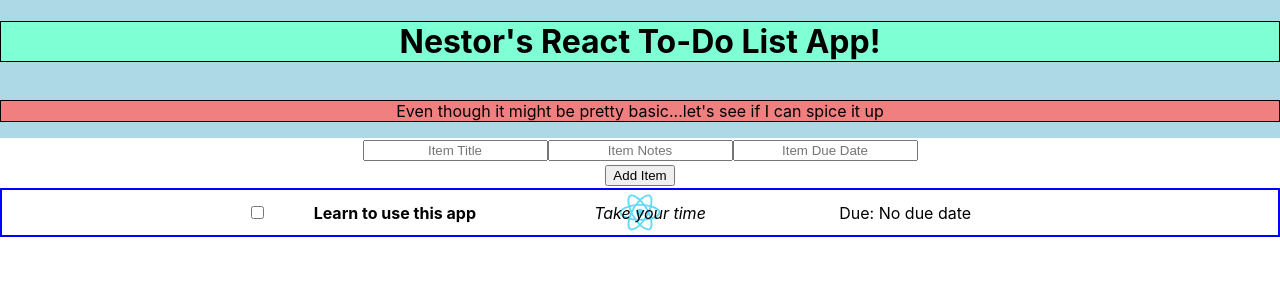
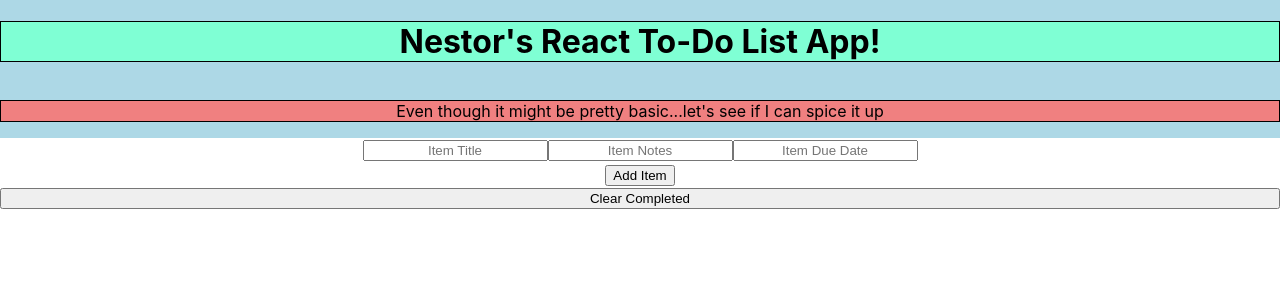
Before and after one commit to rubionestor611/ReactToDo, a React (Create React App) app in the folder todo/: page / in a window 1280 px wide. Shown: the top 300 px of the page. Built offline with nearby package versions, Linux system fonts and the light colour scheme.

Commit message:
added clear completed functionality and local storage

```diff
--- a/todo/src/Components/ToDoItemContainer.js
+++ b/todo/src/Components/ToDoItemContainer.js
@@ -5,14 +5,37 @@
 import ToDoItemForm from './ToDoItemForm';
 
 class ToDoItemContainer extends React.Component {
+  state = {
+    todos: []
+  }
   constructor(){
     super();
-    this.state = {
-      todos: toDoList
-    }
+
     this.handleChange=this.handleChange.bind(this);
-    this.writetoFile=this.writetoFile.bind(this);
     this.handleSubmit = this.handleSubmit.bind(this);
+    this.getLocalState = this.getLocalState.bind(this);
+    this.savetoLocalState=this.savetoLocalState.bind(this);
+    this.addItem=this.addItem.bind(this);
+    this.clearCompleted = this.clearCompleted.bind(this);
+  }
+
+  savetoLocalState(){
+    localStorage.setItem('state', JSON.stringify(this.state.todos))
+    //console.log(localStorage.getItem('state'));
+  }
+
+  getLocalState(){
+    let data = localStorage.getItem('state');
+    this.setState({todos: JSON.parse(data)})
+  }
+
+  clearCompleted(){
+    this.setState(prevState=>{
+      let newlist = prevState.todos.filter(item=>!item.completed);
+      return{
+        todos: newlist
+      }
+    })
   }
 
   handleChange(id, state){
@@ -28,38 +51,36 @@
       };
     });
   }
-  writetoFile(){
-    let newlist = "const ToDoList = [\n";
-    this.state.todos.forEach(obj => {
-      newlist += JSON.stringify(obj);
-      newlist += ",\n"
-    });
-    newlist += "];\nexport default ToDoList;"
-    console.log(newlist);
-    /*const fs = require('fs');
-    fs.writeFileSync('../ToDoItemsData/ToDoList.js', newlist, err =>{
-      if(err){
-        console.log(err);
-        return;
-      }
-    });
-    */
+  handleSubmit(data, item){
+    data.preventDefault();
+    this.addItem(item);
+    this.savetoLocalState();
+    this.getLocalState();
   }
-  handleSubmit(data){
-    this.setState(prevState =>{
-      let updatedTodos = [];
-      prevState.todos.forEach(item =>{
-        updatedTodos.push(item);
-      })
-      updatedTodos.push(data);
-      return {
-        todos: updatedTodos
+  addItem(data){
+    if(data.itemTitle.length == 0 &&
+        data.notes.length == 0 &&
+        data.dueDate.length == 0){
+      return;
+    }
+    let newtodolist = this.state.todos;
+    newtodolist.forEach(item=>{
+      if(item.itemTitle == data.itemTitle){
+        console.log('duplicate key');
+        return null;
       }
     })
+    newtodolist.push(data);
+    this.setState({
+      todos: newtodolist
+    })
+  }
+  componentDidMount(){
+    //this.getLocalState();
   }
   render() {
     if(this.props.isLoading) return (<h1>Loading ToDoItemContainer...</h1>);
-    console.log("state ",this.state)
+    console.log('while rendering', this.state)
     let toDoItems = this.state.todos.map(item =>
       <ToDoItem key = {item.itemTitle}
         item = {item}
@@ -67,7 +88,12 @@
       />)
     return (
       <div>
-        <ToDoItemForm handleSubmit = {this.handleSubmit}/>
+        <ToDoItemForm
+          handleSubmit = {this.handleSubmit}
+          clearCompleted = {()=>{
+            this.clearCompleted();
+          }}
+        />
         <div className = "ToDoItemContainer">
           {toDoItems}
         </div>
--- a/todo/src/Components/ToDoItemForm.js
+++ b/todo/src/Components/ToDoItemForm.js
@@ -9,6 +9,7 @@
       dueDateField:""
     }
     this.handleChange = this.handleChange.bind(this);
+    this.prepareSubmission = this.prepareSubmission.bind(this);
   }
 
   handleChange(event){
@@ -17,12 +18,21 @@
     this.setState({
       [name]: value
     });
-
+  }
+  prepareSubmission(target){
+    let obj = {
+      itemTitle: this.state.titleField,
+      notes: this.state.notesField,
+      dueDate: this.state.dueDateField,
+      completed: false
+    }
+    this.props.handleSubmit(target,obj);
+    this.state.dueDateField = this.state.notesField = this.state.titleField = "";
   }
   render(){
     return(
       <form
-        /*onSubmit={this.props.handleSubmit}*/
+        onSubmit={this.prepareSubmission}
         className="ToDoItemForm"
       >
         <div>
@@ -46,6 +56,7 @@
         />
         </div>
         <input type="submit" value="Add Item" />
+        <button onClick={this.props.clearCompleted}>Clear Completed</button>
       </form>
     )
   }
```
